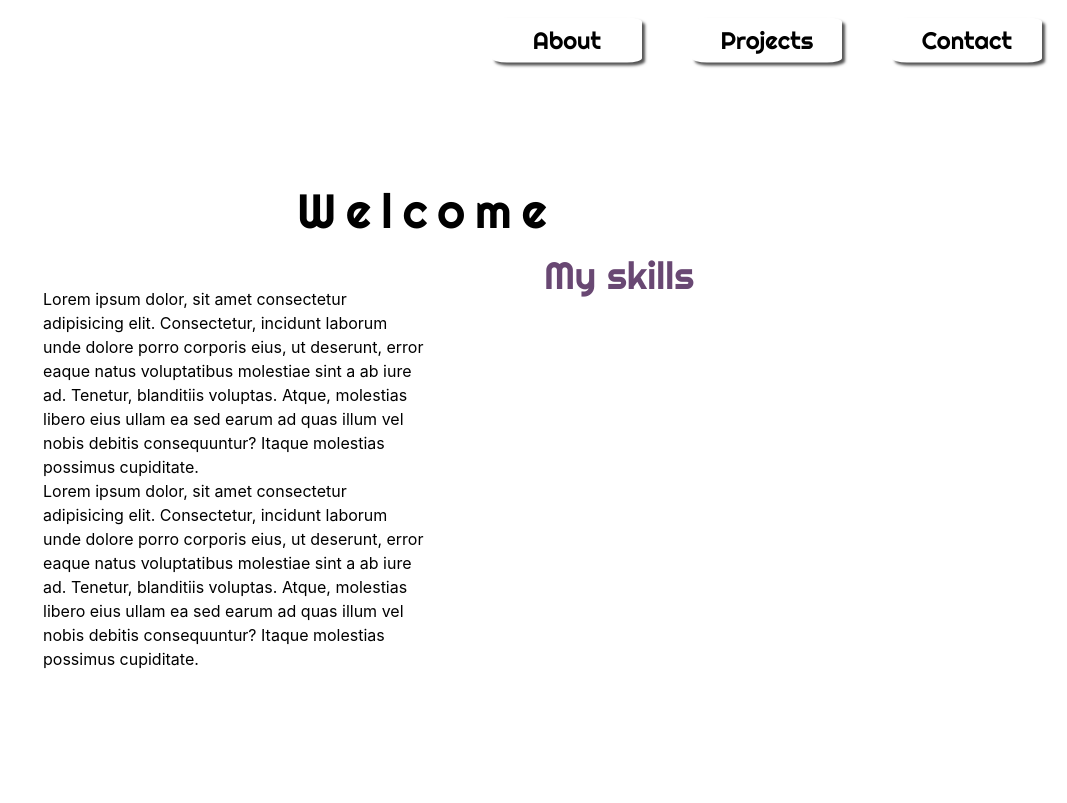
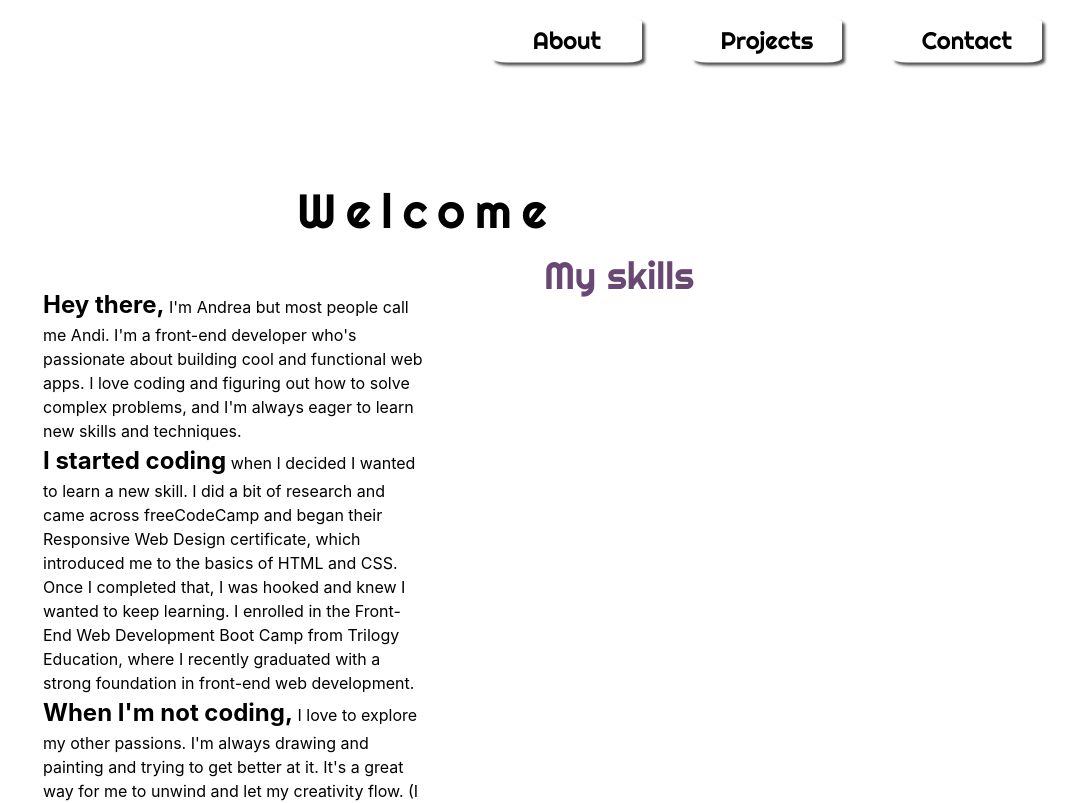
Before and after one commit to pandi1813/portfolio, a React (Create React App) app: page /about in a window 1280 px wide. Shown: the top 803 px of the page, without its empty margins (213-1280 px from the left). Built offline with nearby package versions, Linux system fonts and the light colour scheme.

Commit message:
updated the about page with an introduction

```diff
--- a/src/components/About/AboutPage.jsx
+++ b/src/components/About/AboutPage.jsx
@@ -6,10 +6,17 @@ export default function AboutPage() {
             <div id="grid" className="grid grid-cols-2  mt-14 mx-20" >
 
                 <h1 id='about-header' className="col-span-2">Welcome</h1>
-                <p id='main-text'>Lorem ipsum dolor, sit amet consectetur adipisicing elit. Consectetur, incidunt laborum unde dolore porro corporis eius, ut deserunt, error eaque natus voluptatibus molestiae sint a ab iure ad. Tenetur, blanditiis voluptas. Atque, molestias libero eius ullam ea sed earum ad quas illum vel nobis debitis consequuntur? Itaque molestias possimus cupiditate.
-                <br />
-                Lorem ipsum dolor, sit amet consectetur adipisicing elit. Consectetur, incidunt laborum unde dolore porro corporis eius, ut deserunt, error eaque natus voluptatibus molestiae sint a ab iure ad. Tenetur, blanditiis voluptas. Atque, molestias libero eius ullam ea sed earum ad quas illum vel nobis debitis consequuntur? Itaque molestias possimus cupiditate.
+                <div id='main-text'>
+
+                <p >
+                   <span className='p-start'> Hey there,</span> I'm Andrea but most people call me Andi. I'm a front-end developer who's passionate about building cool and functional web apps. I love coding and figuring out how to solve complex problems, and I'm always eager to learn new skills and techniques.
                 </p>
+                <p>
+                   <span className='p-start'>I started coding</span>  when I decided I wanted to learn a new skill. I did a bit of research and came across freeCodeCamp and began their Responsive Web Design certificate, which introduced me to the basics of HTML and CSS. Once I completed that, I was hooked and knew I wanted to keep learning. I enrolled in the Front-End Web Development Boot Camp from Trilogy Education, where I recently graduated with a strong foundation in front-end web development.</p>
+                <p>
+                   <span className='p-start'> When I'm not coding,</span> I love to explore my other passions. I'm always drawing and painting and trying to get better at it. It's a great way for me to unwind and let my creativity flow. (I started posting some of my art on my <a href='https://www.instagram.com/_p_andi_/'>Instagram</a> if you are interested)  I'm also a big fan of playing guitar and learning new songs - music has always been a huge part of my life. And when I'm not inside making art or music, you can find me outside exploring nature and going on hikes. I'm also super into science and love reading up on the latest discoveries and breakthroughs
+                </p>
+                </div>
                 <h2 id='about-subheader'>My skills</h2>
             </div>
         </>
--- a/src/components/About/about.css
+++ b/src/components/About/about.css
@@ -13,3 +13,7 @@
 #main-text {
     padding-top: 5vh;
 }
+.p-start {
+    font-weight: bold;
+    font-size: 1.5em;
+}
```
